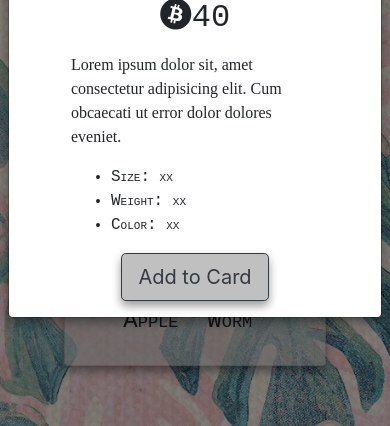
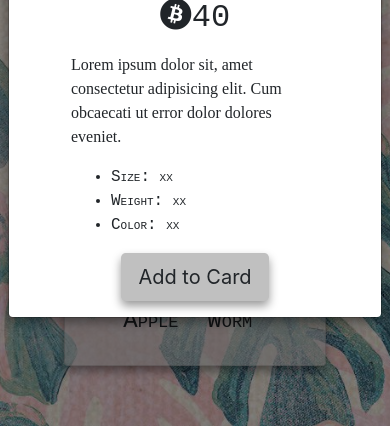
Before and after one commit to WildCodeSchool/orleans-0219-php-wildbazar1, a PHP site: page /apple.html in a window 390 px wide, after a click that opens the changed part. Shown: the part 562-988 px from the top of the page. Run offline with PHP 8.4, Linux system fonts and the light colour scheme; some web fonts are replaced.

Commit message:
solve problem responsive

```diff
--- a/apple.html
+++ b/apple.html
@@ -1,6 +1,6 @@
 
 <!DOCTYPE html>
-<html lang="fr">
+<html lang="en-US">
 
 <head>
     <meta charset="UTF-8">
@@ -23,7 +23,7 @@
     <nav id="gradient" class="navbar fixed-top navbar-expand-lg navbar-light navbar-top">
 
         <!-- Show this only on mobile to medium screens -->
-        <a class="navbar-brand d-lg-none" href="#"><img src="images/logoblanc.png" width="25px" height="25px"> Wild
+        <a class="navbar-brand d-lg-none" href="#"><img src="images/logoblanc.png" alt="logo wild"> Wild
             Bazar</a>
 
         <button class="navbar-toggler" type="button" data-toggle="collapse" data-target="#navbarToggle"
@@ -35,7 +35,7 @@
         <div class="collapse navbar-collapse justify-content-between" id="navbarToggle">
 
             <!-- Show this only lg screens and up -->
-            <a class="navbar-brand d-none d-lg-block" href="index.html"><img src="images/logoblanc.png" width="25px" height="25px">
+            <a class="navbar-brand d-none d-lg-block" href="index.html"><img src="images/logoblanc.png" alt="logo wild">
                 Wild Bazar</a>
 
             <ul class="texto navbar-nav text-white px-3">
@@ -133,7 +133,7 @@
 
                                     <div class="col-sm-6 text-center align-self-center">
 
-                                        <button type="button" class="btn btn-outline-dark btn-lg">Add to Card</button>
+                                        <button type="button" class="btn  btn-lg">Add to Card</button>
                                     </div>
 
                                 </div>
@@ -200,7 +200,7 @@
 
                                     <div class="col-sm-6 text-center align-self-center">
 
-                                        <button type="button" class="btn btn-outline-dark btn-lg">Add to Card</button>
+                                        <button type="button" class="btn  btn-lg">Add to Card</button>
                                     </div>
 
                                 </div>
@@ -267,7 +267,7 @@
 
                                     <div class="col-sm-6 text-center align-self-center">
 
-                                        <button type="button" class="btn btn-outline-dark btn-lg">Add to Card
+                                        <button type="button" class="btn  btn-lg">Add to Card
                                         </button>
                                     </div>
 
@@ -336,7 +336,7 @@
 
                                     <div class="col-sm-6 text-center align-self-center">
 
-                                        <button type="button" class="btn btn-outline-dark btn-lg">Add to Card</button>
+                                        <button type="button" class="btn  btn-lg">Add to Card</button>
                                     </div>
 
                                 </div>
@@ -404,7 +404,7 @@
 
                                     <div class="col-sm-6 text-center align-self-center">
 
-                                        <button type="button" class="btn btn-outline-dark btn-lg">Add to Card</button>
+                                        <button type="button" class="btn btn-lg">Add to Card</button>
                                     </div>
 
                                 </div>
@@ -471,7 +471,7 @@
 
                                     <div class="col-sm-6 text-center align-self-center">
 
-                                        <button type="button" class="btn btn-outline-dark btn-lg">Add to Card</button>
+                                        <button type="button" class="btn  btn-lg">Add to Card</button>
                                     </div>
 
                                 </div>
@@ -538,7 +538,7 @@
 
                                     <div class="col-sm-6 text-center align-self-center">
 
-                                        <button type="button" class="btn btn-outline-dark btn-lg">Add to Card</button>
+                                        <button type="button" class="btn  btn-lg">Add to Card</button>
                                     </div>
 
                                 </div>
@@ -605,7 +605,7 @@
 
                                     <div class="col-sm-6 text-center align-self-center">
 
-                                        <button type="button" class="btn btn-outline-dark btn-lg">Add to Card</button>
+                                        <button type="button" class="btn  btn-lg">Add to Card</button>
                                     </div>
 
                                 </div>
@@ -673,7 +673,7 @@
 
                                     <div class="col-sm-6 text-center align-self-center">
 
-                                        <button type="button" class="btn btn-outline-dark btn-lg">Add to Card</button>
+                                        <button type="button" class="btn  btn-lg">Add to Card</button>
                                     </div>
 
                                 </div>
@@ -740,7 +740,7 @@
 
                                     <div class="col-sm-6 text-center align-self-center">
 
-                                        <button type="button" class="btn btn-outline-dark btn-lg">Add to Card</button>
+                                        <button type="button" class="btn  btn-lg">Add to Card</button>
                                     </div>
 
                                 </div>
@@ -809,7 +809,7 @@
 
                                     <div class="col-sm-6 text-center align-self-center">
 
-                                        <button type="button" class="btn btn-outline-dark btn-lg">Add to Card
+                                        <button type="button" class="btn btn-lg">Add to Card
                                         </button>
                                     </div>
 
@@ -878,7 +878,7 @@
 
                                     <div class="col-sm-6 text-center align-self-center">
 
-                                        <button type="button" class="btn btn-outline-dark btn-lg">Add to Card</button>
+                                        <button type="button" class="btn btn-lg">Add to Card</button>
                                     </div>
 
                                 </div>
@@ -948,7 +948,7 @@
 
                 </div>
                 <span>
-                            Made with <i class="fa fa-heart pulse"></i> by Vincent Mouline, Vanina Diot, Vincent Ostyn, Sylvain Lamoureux & Maïwenn Gay</a>
+                            Made with <i class="fa fa-heart pulse"></i> by Vincent Mouline, Vanina Diot, Vincent Ostyn, Sylvain Lamoureux & Maïwenn Gay
                          </span>
             </div>
         </footer>
@@ -957,15 +957,6 @@
 
 
 
-
-
-
-
-
-    </div>
-    </div>
-</section>
-
 <script src="https://code.jquery.com/jquery-3.3.1.slim.min.js" integrity="sha384-q8i/X+965DzO0rT7abK41JStQIAqVgRVzpbzo5smXKp4YfRvH+8abtTE1Pi6jizo" crossorigin="anonymous"></script>
 <script src="https://cdnjs.cloudflare.com/ajax/libs/popper.js/1.14.7/umd/popper.min.js" integrity="sha384-UO2eT0CpHqdSJQ6hJty5KVphtPhzWj9WO1clHTMGa3JDZwrnQq4sF86dIHNDz0W1" crossorigin="anonymous"></script>
 <script src="https://stackpath.bootstrapcdn.com/bootstrap/4.3.1/js/bootstrap.min.js" integrity="sha384-JjSmVgyd0p3pXB1rRibZUAYoIIy6OrQ6VrjIEaFf/nJGzIxFDsf4x0xIM+B07jRM" crossorigin="anonymous"></script>
--- a/index.html
+++ b/index.html
@@ -82,7 +82,7 @@
                     <i class="fas fa-caret-up"></i>
                     <h2>Categories</h2><i class="fas fa-caret-down"></i>
                 </div>
-                <div id="portfolio">
+                <div class="portfolio">
                     <div class="container-fluid">
                         <div class="row no-gutters">
 
@@ -128,7 +128,7 @@
                         </div>
                     </div>
                 </div>
-                <div id="portfolio">
+                <div class="portfolio">
                     <div class="container-fluid">
                         <div class="row no-gutters">
                             <div class="col-lg-4 col-md-4 center">
```
Also changed, not shown: css/style.css (+20 -9 lines), images/categories_index/40-fenetre-et-volets-bois.jpg, images/categories_index/apple-1122537_1280.jpg, images/categories_index/penguin-56101_1280.jpg, 1 other file.
